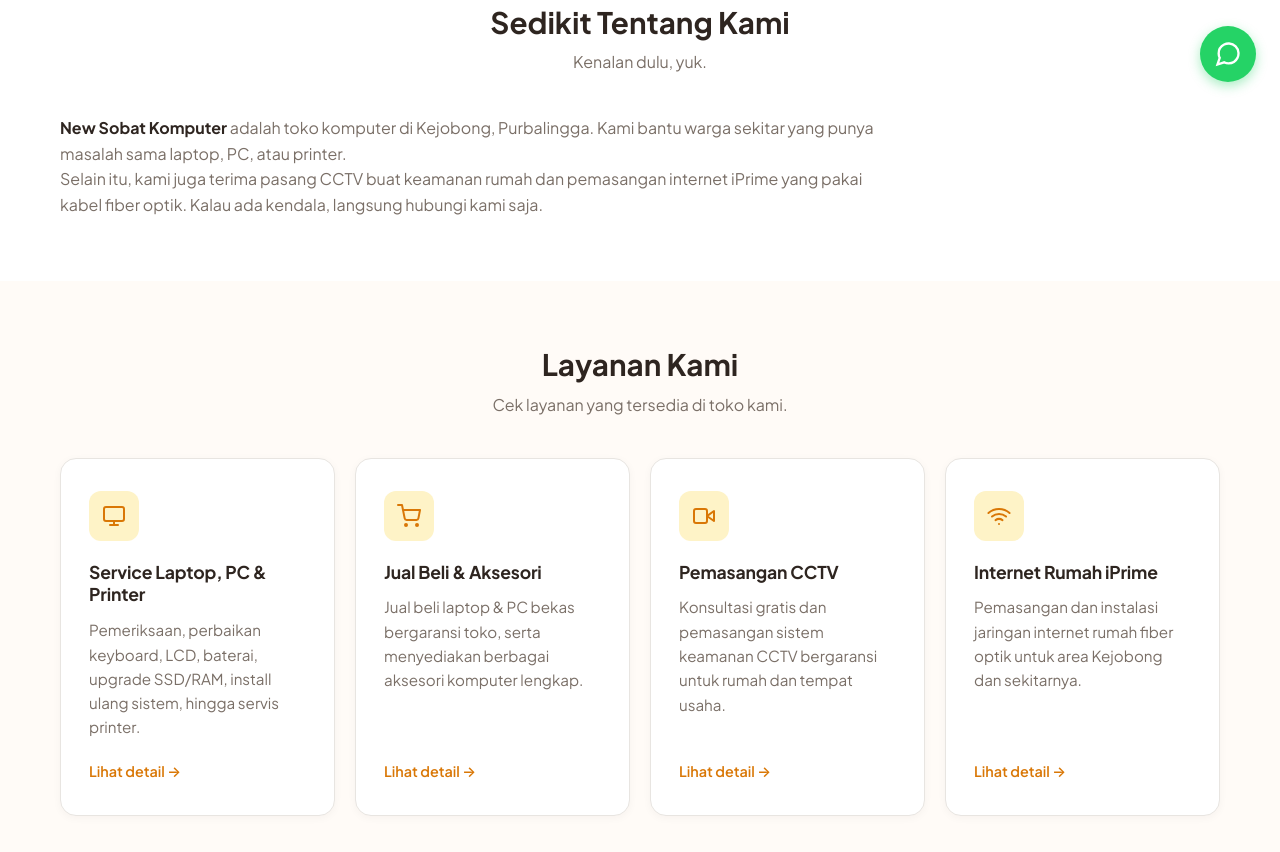
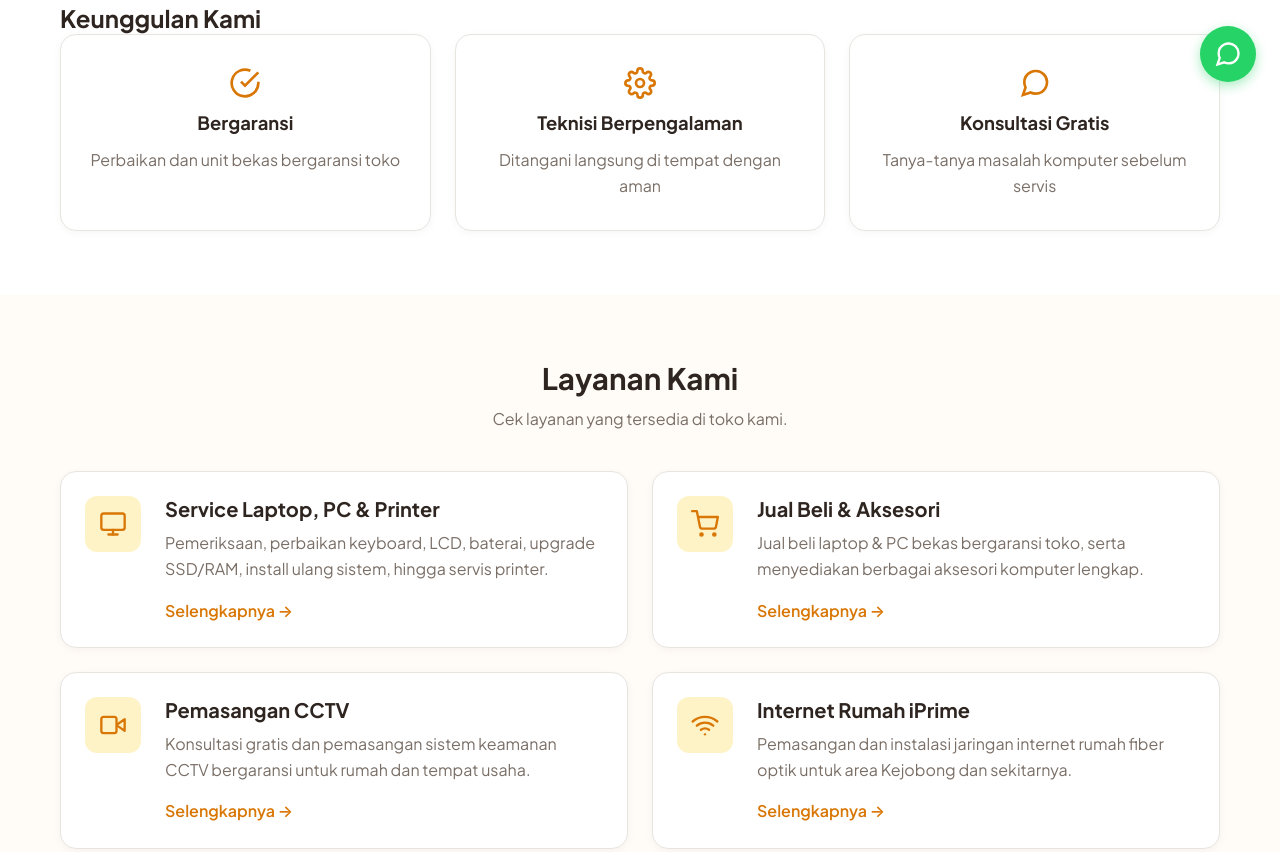
Before and after one commit to alfa-reza/sobat-komputer, a website: page index.html in a window 1280 px wide. Shown: the part 694-1546 px from the top of the page. Drawn offline with Linux system fonts and the light colour scheme.

Commit message:
feat(home): improve storefront homepage hierarchy

```diff
--- a/assets/css/style.css
+++ b/assets/css/style.css
@@ -1495,3 +1495,84 @@ p {
     transition: none !important;
   }
 }
+
+/* ==========================================
+   Trust Strip
+   ========================================== */
+.trust-strip {
+  display: grid;
+  grid-template-columns: repeat(auto-fit, minmax(240px, 1fr));
+  gap: 1.5rem;
+  text-align: center;
+}
+
+.trust-item {
+  display: flex;
+  flex-direction: column;
+  align-items: center;
+  gap: 0.75rem;
+  padding: 2rem 1.5rem;
+  background: var(--surface);
+  border-radius: var(--radius);
+  border: 1px solid var(--border);
+  box-shadow: var(--shadow-sm);
+}
+
+.trust-item svg {
+  color: var(--accent);
+}
+
+.trust-item h3 {
+  font-size: 1.15rem;
+}
+
+/* ==========================================
+   Service List Layout
+   ========================================== */
+.service-list-layout {
+  display: grid;
+  grid-template-columns: repeat(auto-fit, minmax(min(100%, 480px), 1fr));
+  gap: 1.5rem;
+}
+
+.service-list-item {
+  display: flex;
+  gap: 1.5rem;
+  align-items: flex-start;
+  padding: 1.5rem;
+  background: var(--surface);
+  border-radius: var(--radius);
+  border: 1px solid var(--border);
+  box-shadow: var(--shadow-sm);
+}
+
+.service-list-icon {
+  flex-shrink: 0;
+  width: 56px;
+  height: 56px;
+  background: var(--accent-light);
+  color: var(--accent);
+  display: flex;
+  align-items: center;
+  justify-content: center;
+  border-radius: 12px;
+}
+
+.service-list-icon svg {
+  width: 28px;
+  height: 28px;
+}
+
+.service-list-content h3 {
+  margin-bottom: 0.5rem;
+  font-size: 1.25rem;
+}
+
+.service-list-content p {
+  margin-bottom: 1rem;
+}
+
+.service-link {
+  font-weight: 600;
+  color: var(--accent);
+}
--- a/index.html
+++ b/index.html
@@ -93,14 +93,26 @@
       </div>
     </section>
 
-    <!-- Tentang -->
-    <section id="tentang" class="section section-alt">
+    <!-- Trust Strip -->
+    <section id="trust" class="section section-alt">
       <div class="wrap">
-        <h2 class="section-title">Sedikit Tentang Kami</h2>
-        <p class="section-sub">Kenalan dulu, yuk.</p>
-        <div class="about-text">
-          <p><strong class="text-ink">New Sobat Komputer</strong> adalah toko komputer di Kejobong, Purbalingga. Kami bantu warga sekitar yang punya masalah sama laptop, PC, atau printer.</p>
-          <p>Selain itu, kami juga terima pasang CCTV buat keamanan rumah dan pemasangan internet iPrime yang pakai kabel fiber optik. Kalau ada kendala, langsung hubungi kami saja.</p>
+        <h2 class="sr-only">Keunggulan Kami</h2>
+        <div class="trust-strip">
+          <div class="trust-item">
+            <svg width="32" height="32" viewBox="0 0 24 24" fill="none" stroke="currentColor" stroke-width="2"><path d="M22 11.08V12a10 10 0 1 1-5.93-9.14"/><polyline points="22 4 12 14.01 9 11.01"/></svg>
+            <h3>Bergaransi</h3>
+            <p>Perbaikan dan unit bekas bergaransi toko</p>
+          </div>
+          <div class="trust-item">
+            <svg width="32" height="32" viewBox="0 0 24 24" fill="none" stroke="currentColor" stroke-width="2"><circle cx="12" cy="12" r="3"/><path d="M19.4 15a1.65 1.65 0 0 0 .33 1.82l.06.06a2 2 0 0 1 0 2.83 2 2 0 0 1-2.83 0l-.06-.06a1.65 1.65 0 0 0-1.82-.33 1.65 1.65 0 0 0-1 1.51V21a2 2 0 0 1-2 2 2 2 0 0 1-2-2v-.09A1.65 1.65 0 0 0 9 19.4a1.65 1.65 0 0 0-1.82.33l-.06.06a2 2 0 0 1-2.83 0 2 2 0 0 1 0-2.83l.06-.06a1.65 1.65 0 0 0 .33-1.82 1.65 1.65 0 0 0-1.51-1H3a2 2 0 0 1-2-2 2 2 0 0 1 2-2h.09A1.65 1.65 0 0 0 4.6 9a1.65 1.65 0 0 0-.33-1.82l-.06-.06a2 2 0 0 1 0-2.83 2 2 0 0 1 2.83 0l.06.06a1.65 1.65 0 0 0 1.82.33H9a1.65 1.65 0 0 0 1-1.51V3a2 2 0 0 1 2-2 2 2 0 0 1 2 2v.09a1.65 1.65 0 0 0 1 1.51 1.65 1.65 0 0 0 1.82-.33l.06-.06a2 2 0 0 1 2.83 0 2 2 0 0 1 0 2.83l-.06.06a1.65 1.65 0 0 0-.33 1.82V9a1.65 1.65 0 0 0 1.51 1H21a2 2 0 0 1 2 2 2 2 0 0 1-2 2h-.09a1.65 1.65 0 0 0-1.51 1z"/></svg>
+            <h3>Teknisi Berpengalaman</h3>
+            <p>Ditangani langsung di tempat dengan aman</p>
+          </div>
+          <div class="trust-item">
+            <svg width="32" height="32" viewBox="0 0 24 24" fill="none" stroke="currentColor" stroke-width="2"><path d="M21 11.5a8.38 8.38 0 0 1-.9 3.8 8.5 8.5 0 0 1-7.6 4.7 8.38 8.38 0 0 1-3.8-.9L3 21l1.9-5.7a8.38 8.38 0 0 1-.9-3.8 8.5 8.5 0 0 1 4.7-7.6 8.38 8.38 0 0 1 3.8-.9h.5a8.48 8.48 0 0 1 8 8v.5z"/></svg>
+            <h3>Konsultasi Gratis</h3>
+            <p>Tanya-tanya masalah komputer sebelum servis</p>
+          </div>
         </div>
       </div>
     </section>
@@ -110,42 +122,47 @@
       <div class="wrap">
         <h2 class="section-title">Layanan Kami</h2>
         <p class="section-sub">Cek layanan yang tersedia di toko kami.</p>
-        <div class="card-grid">
-          <article class="card">
-            <div class="card-icon">
+        <div class="service-list-layout">
+          <div class="service-list-item">
+             <div class="service-list-icon">
                <svg viewBox="0 0 24 24" fill="none" stroke="currentColor" stroke-width="2" stroke-linecap="round" stroke-linejoin="round"><rect x="2" y="3" width="20" height="14" rx="2"/><line x1="8" y1="21" x2="16" y2="21"/><line x1="12" y1="17" x2="12" y2="21"/></svg>
              </div>
+             <div class="service-list-content">
                <h3>Service Laptop, PC &amp; Printer</h3>
                <p>Pemeriksaan, perbaikan keyboard, LCD, baterai, upgrade SSD/RAM, install ulang sistem, hingga servis printer.</p>
-            <a href="layanan.html#service" class="card-link">Lihat detail &rarr;</a>
-          </article>
-
-          <article class="card">
-            <div class="card-icon">
+               <a href="layanan.html#service" class="service-link">Selengkapnya &rarr;</a>
+             </div>
+          </div>
+          <div class="service-list-item">
+             <div class="service-list-icon">
                <svg viewBox="0 0 24 24" fill="none" stroke="currentColor" stroke-width="2" stroke-linecap="round" stroke-linejoin="round"><circle cx="9" cy="21" r="1"/><circle cx="20" cy="21" r="1"/><path d="M1 1h4l2.68 13.39a2 2 0 0 0 2 1.61h9.72a2 2 0 0 0 2-1.61L23 6H6"/></svg>
              </div>
+             <div class="service-list-content">
                <h3>Jual Beli &amp; Aksesori</h3>
                <p>Jual beli laptop &amp; PC bekas bergaransi toko, serta menyediakan berbagai aksesori komputer lengkap.</p>
-            <a href="layanan.html#jual-beli" class="card-link">Lihat detail &rarr;</a>
-          </article>
-
-          <article class="card">
-            <div class="card-icon">
+               <a href="layanan.html#jual-beli" class="service-link">Selengkapnya &rarr;</a>
+             </div>
+          </div>
+          <div class="service-list-item">
+             <div class="service-list-icon">
                <svg viewBox="0 0 24 24" fill="none" stroke="currentColor" stroke-width="2" stroke-linecap="round" stroke-linejoin="round"><path d="M15.6 11.6L22 7v10l-6.4-4.5v-1z"/><rect x="2" y="5" width="13" height="14" rx="2"/></svg>
              </div>
+             <div class="service-list-content">
                <h3>Pemasangan CCTV</h3>
                <p>Konsultasi gratis dan pemasangan sistem keamanan CCTV bergaransi untuk rumah dan tempat usaha.</p>
-            <a href="layanan.html#cctv" class="card-link">Lihat detail &rarr;</a>
-          </article>
-
-          <article class="card">
-            <div class="card-icon">
+               <a href="layanan.html#cctv" class="service-link">Selengkapnya &rarr;</a>
+             </div>
+          </div>
+          <div class="service-list-item">
+             <div class="service-list-icon">
                <svg viewBox="0 0 24 24" fill="none" stroke="currentColor" stroke-width="2" stroke-linecap="round" stroke-linejoin="round"><path d="M5 12.55a11 11 0 0 1 14.08 0"/><path d="M1.42 9a16 16 0 0 1 21.16 0"/><path d="M8.53 16.11a6 6 0 0 1 6.95 0"/><line x1="12" y1="20" x2="12.01" y2="20"/></svg>
              </div>
+             <div class="service-list-content">
                <h3>Internet Rumah iPrime</h3>
                <p>Pemasangan dan instalasi jaringan internet rumah fiber optik untuk area Kejobong dan sekitarnya.</p>
-            <a href="layanan.html#internet" class="card-link">Lihat detail &rarr;</a>
-          </article>
+               <a href="layanan.html#internet" class="service-link">Selengkapnya &rarr;</a>
+             </div>
+          </div>
         </div>
       </div>
     </section>
@@ -155,10 +172,28 @@
       <div class="wrap">
         <h2 class="section-title" id="home-products-title">Produk Pilihan</h2>
         <p class="section-sub">Lihat beberapa produk yang tersedia dan tanyakan ketersediaannya melalui WhatsApp.</p>
-        <div class="product-region" data-product-teaser>
-          <div class="product-empty" role="status">
-            <p>Lihat katalog produk terbaru kami.</p>
+        <div class="product-grid" data-product-teaser>
+          <article class="product-card">
+            <div class="product-images">
+              <img src="assets/images/brand/logo.webp" alt="Laptop Bekas Bergaransi" loading="lazy">
             </div>
+            <h3>Laptop Bekas Bergaransi</h3>
+            <p>Tersedia berbagai pilihan laptop bekas berkualitas untuk kebutuhan sekolah dan kerja.</p>
+          </article>
+          <article class="product-card">
+            <div class="product-images">
+              <img src="assets/images/brand/logo.webp" alt="PC Rakitan Baru" loading="lazy">
+            </div>
+            <h3>PC Rakitan Baru</h3>
+            <p>Rakitan PC custom sesuai budget untuk office, desain, maupun gaming ringan.</p>
+          </article>
+          <article class="product-card">
+            <div class="product-images">
+              <img src="assets/images/brand/logo.webp" alt="Aksesoris Komputer" loading="lazy">
+            </div>
+            <h3>Aksesoris Komputer</h3>
+            <p>Mouse, keyboard, flashdisk, tinta printer, dan aksesoris lainnya.</p>
+          </article>
         </div>
         <p class="product-teaser-action">
           <a class="btn btn-primary" href="produk.html">Lihat Semua Produk</a>
```
Lines whose indentation alone changed are shown as unchanged.
